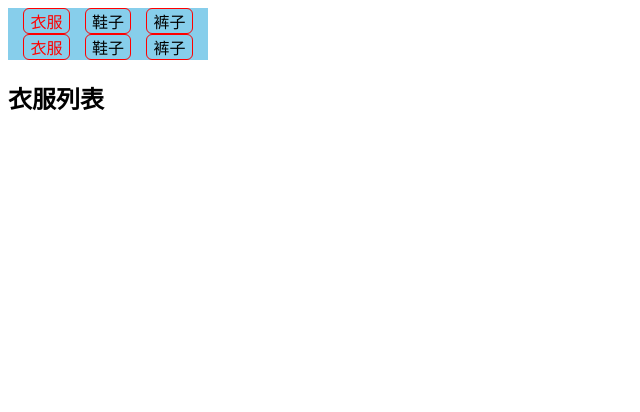
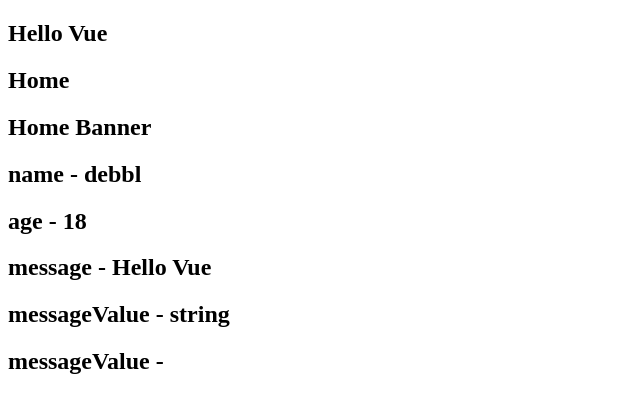
Before and after one commit to Debbl/learn-vuejs-notes, a Vue app in the folder 03_learn_component/: page / in a window 1280 px wide. Shown: the top 412 px of the page, without its empty margins (0-640 px from the left). Built offline with nearby package versions, Linux system fonts and the light colour scheme.

Commit message:
03_08_Provide_inject

```diff
--- /dev/null
+++ b/03_learn_component/src/08_Provide和Inject/App.vue
@@ -0,0 +1,29 @@
+<template>
+  <h2>{{ message }}</h2>
+  <home></home>
+</template>
+
+<script>
+import { computed } from 'vue';
+import Home from './Home.vue';
+export default {
+  components: {
+    Home,
+  },
+  data() {
+    return {
+      message: 'Hello Vue',
+    };
+  },
+  provide() {
+    return {
+      name: 'debbl',
+      age: 18,
+      message: this.message,
+      messageValue: computed(() => this.message + 'aaa'),
+    };
+  },
+};
+</script>
+
+<style scoped></style>
--- /dev/null
+++ b/03_learn_component/src/08_Provide和Inject/Home.vue
@@ -0,0 +1,17 @@
+<template>
+  <div class="home">
+    <h2>Home</h2>
+    <home-banner></home-banner>
+  </div>
+</template>
+
+<script>
+import HomeBanner from './HomeBanner.vue';
+export default {
+  components: {
+    HomeBanner,
+  },
+};
+</script>
+
+<style scoped></style>
--- /dev/null
+++ b/03_learn_component/src/08_Provide和Inject/HomeBanner.vue
@@ -0,0 +1,21 @@
+<template>
+  <div class="home-banner">
+    <h2>Home Banner</h2>
+    <h2>name - {{ name }}</h2>
+    <h2>age - {{ age }}</h2>
+    <h2>message - {{ message }}</h2>
+    <h2>messageValue - {{ typeof messageValue }}</h2>
+    <h2>messageValue - {{ messageValue.value }}</h2>
+  </div>
+</template>
+
+<script>
+export default {
+  data() {
+    return {};
+  },
+  inject: ['name', 'age', 'message', 'messageValue'],
+};
+</script>
+
+<style scoped></style>
--- a/03_learn_component/src/main.js
+++ b/03_learn_component/src/main.js
@@ -8,6 +8,7 @@ import { createApp } from 'vue';
 
 // import App from './05_组件插槽-基本使用/App.vue';
 // import App from './06_组件插槽-具名插槽/App.vue';
-import App from './07_组件插槽-作用域插槽/App.vue';
+// import App from './07_组件插槽-作用域插槽/App.vue';
+import App from './08_Provide和Inject/App.vue';
 
 createApp(App).mount('#app');
```
Also changed, not shown: 1 other file (tests, documents, lock files or other folders).
